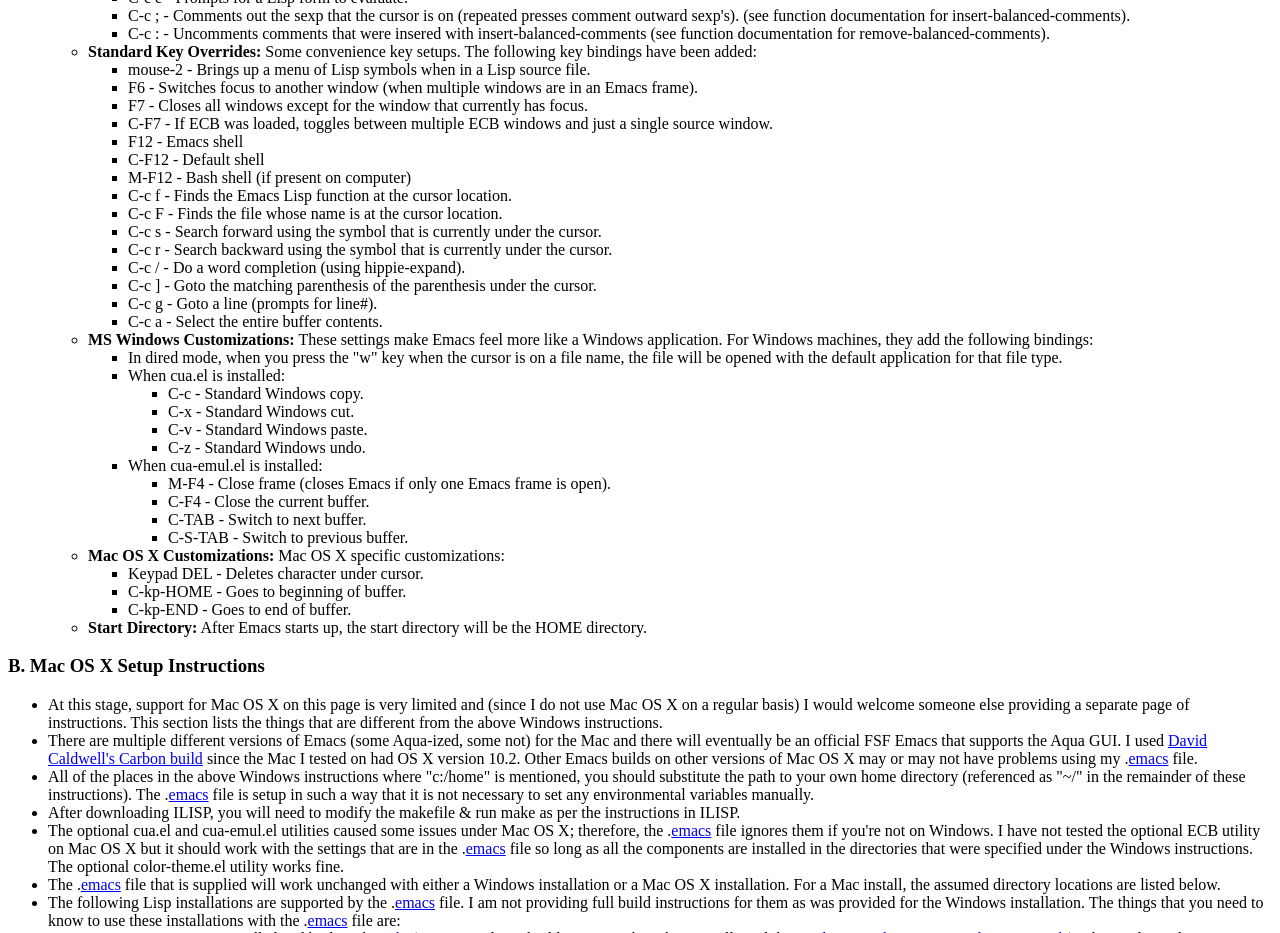
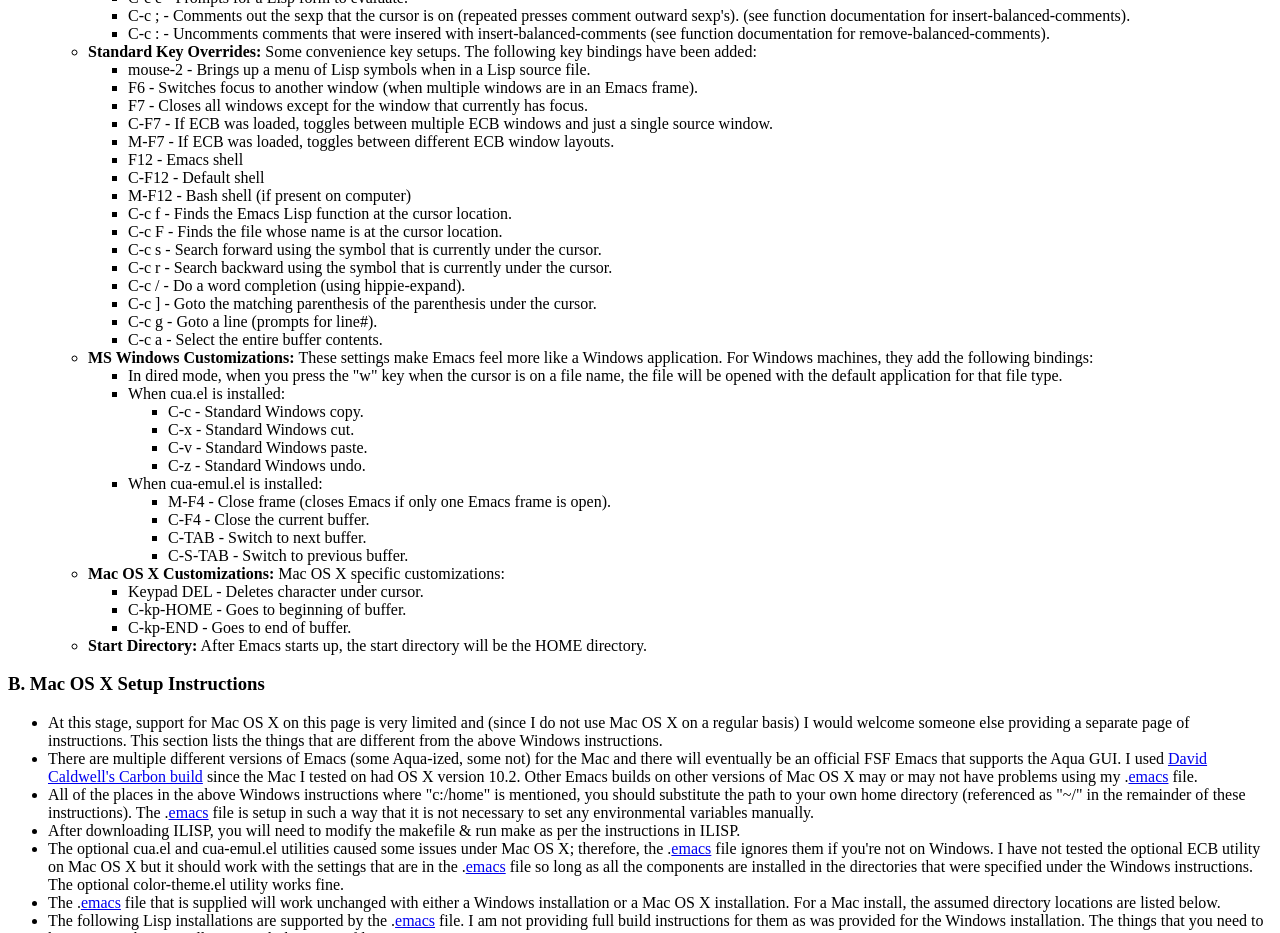
Before and after one commit to wobh/cl-cookbook, a plain HTML site: page windows.html in a window 1280 px wide. Shown: the part 4640-5573 px from the top of the page. Drawn offline with Linux system fonts and the light colour scheme.

Commit message:
Minor ECB key mod.

```diff
--- a/windows.html
+++ b/windows.html
@@ -1,5 +1,5 @@
 <!doctype HTML PUBLIC "-//IETF//DTD HTML//EN">
-<!-- 	$Header: /cvsroot/cl-cookbook/cl-cookbook/windows.html,v 1.24 2003/09/03 19:04:42 bill_clementson Exp $	 -->
+<!-- 	$Header: /cvsroot/cl-cookbook/cl-cookbook/windows.html,v 1.25 2003/09/14 21:03:33 bill_clementson Exp $	 -->
 <html>
 
 <head>
@@ -549,6 +549,8 @@ different Lisp implementations.</p>
       focus.</li>
       <li>C-F7 - If ECB was loaded, toggles between multiple ECB windows and
       just a single source window.</li>
+      <li>M-F7 - If ECB was loaded, toggles between different ECB window
+      layouts.</li>
       <li>F12 - Emacs shell</li>
       <li>C-F12 - Default shell</li>
       <li>M-F12 - Bash shell (if present on computer)</li>
```
Also changed, not shown: 2 other files.
